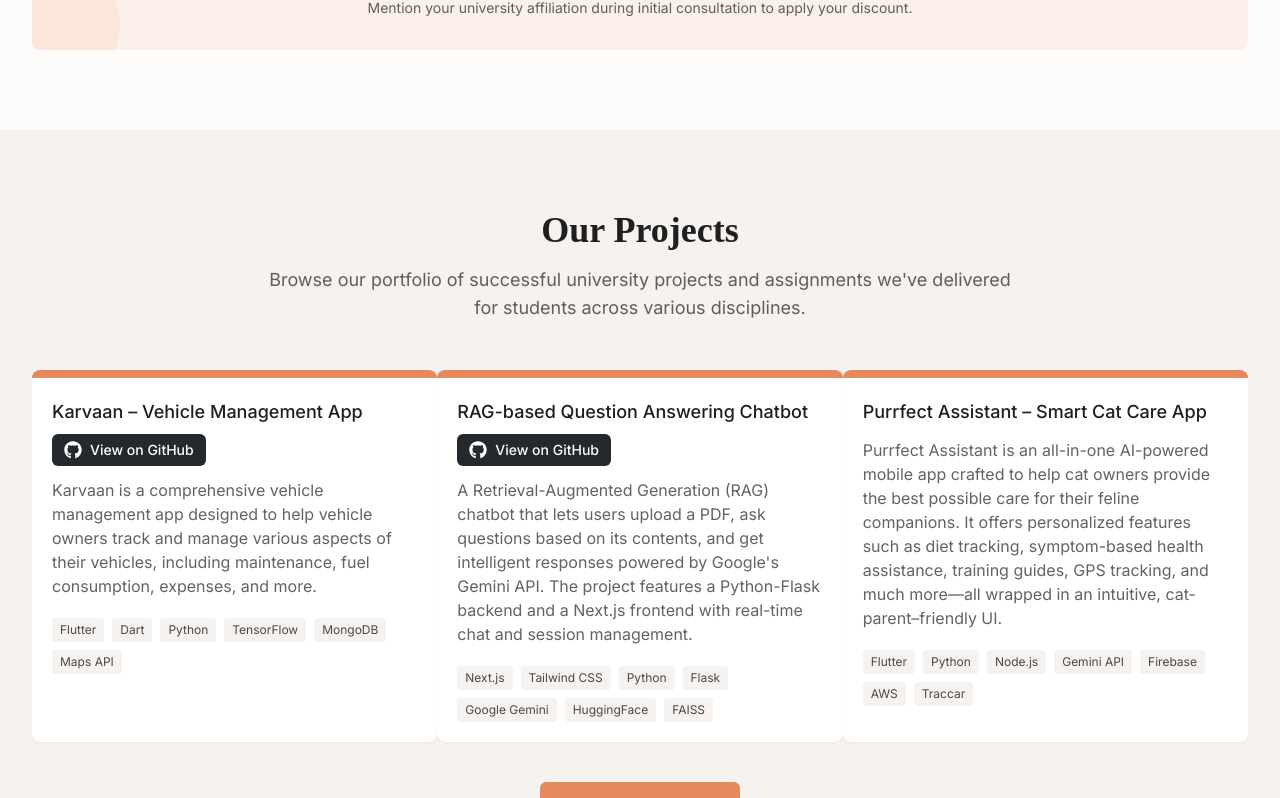
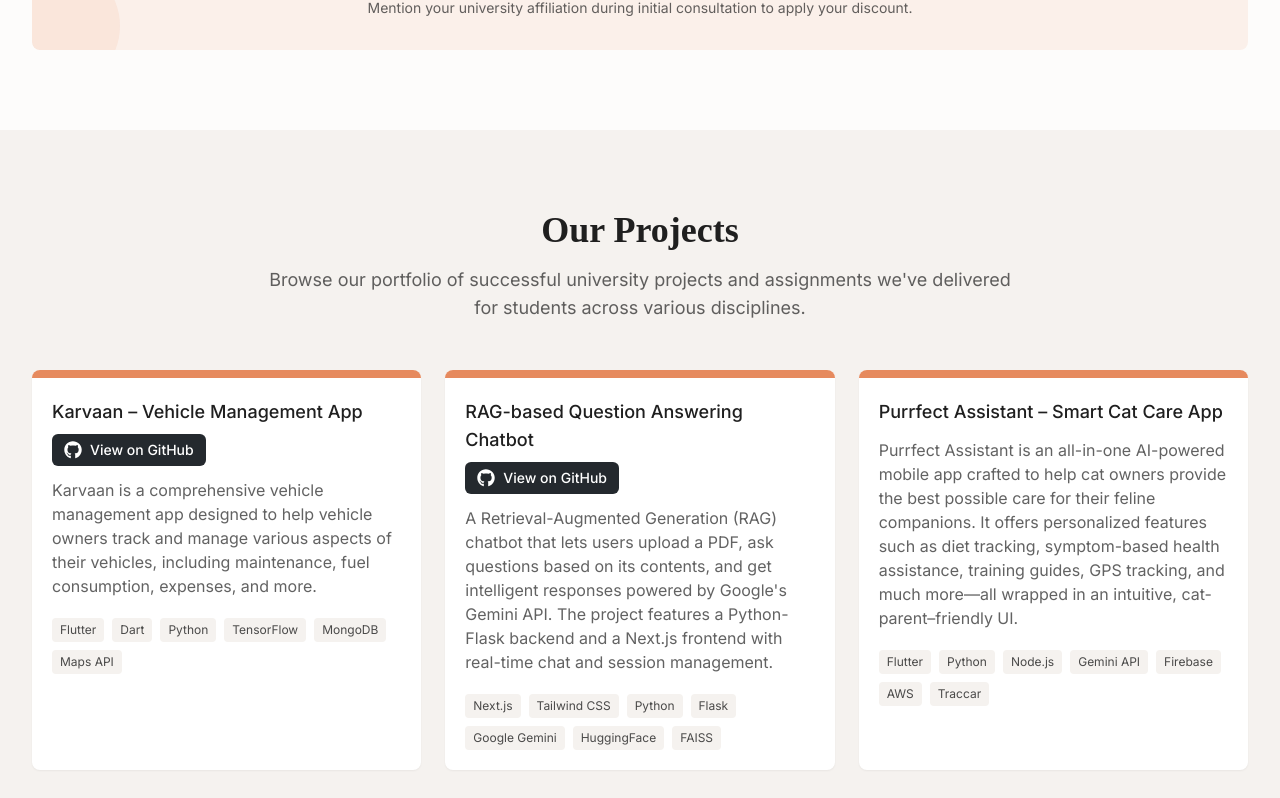
Before and after one commit to abbasahsan1/Axxiom, a Next.js app: page / in a window 1280 px wide. Shown: the part 1995-2793 px from the top of the page. Built offline with nearby package versions, Linux system fonts and the light colour scheme; a web font is replaced by a local one.

Commit message:
Final Version 2

```diff
--- a/app/animations.css
+++ b/app/animations.css
@@ -129,3 +129,33 @@
 .scale-transition {
   transition: transform 0.3s ease;
 }
+
+/* Ripple animation for buttons */
+@keyframes ripple {
+  0% {
+    transform: scale(0);
+    opacity: 1;
+  }
+  80% {
+    transform: scale(2);
+    opacity: 0.3;
+  }
+  100% {
+    transform: scale(2.5);
+    opacity: 0;
+  }
+}
+
+.ripple-effect {
+  position: absolute;
+  background: rgba(255, 255, 255, 0.4);
+  border-radius: 50%;
+  transform: scale(0);
+  animation: ripple 0.6s linear;
+  pointer-events: none;
+}
+
+/* Target the specific orange button for custom press behavior */
+.group:active .ripple-effect {
+  animation: ripple 0.6s linear;
+}
--- a/app/globals.css
+++ b/app/globals.css
@@ -22,6 +22,9 @@
   color: rgb(var(--foreground-rgb));
   background: rgb(var(--background-rgb));
   transition: background-color 0.3s ease, color 0.3s ease;
+  overflow-x: hidden; /* Prevent horizontal scrolling */
+  max-width: 100%; /* Ensure body does not exceed viewport width */
+  position: relative; /* Optional: Sometimes helps contain absolutely positioned children */
 }
 
 @layer components {
@@ -71,6 +74,41 @@
   .text-content {
     @apply text-primary/80 dark:text-dark-primary/80;
   }
+
+  /* Additional responsive utilities for taller screens */
+  .tall-screen-container {
+    @apply w-full max-w-full box-border;
+    min-width: 0; /* Prevents min-width issues */
+  }
+
+  /* Force narrow containers on extra-narrow viewports */
+  @media (max-width: 360px) {
+    .container-custom {
+      @apply px-2;
+      width: 100vw !important;
+      max-width: 100vw !important;
+      min-width: 0 !important;
+    }
+
+    /* Adjustments for hamburger menu positioning */
+    .header-nav-container {
+      @apply pr-1;
+    }
+  }
+
+  /* Improved overflow handling - applies to all screens but critical for tall/narrow screens */
+  html, body {
+    @apply overflow-x-hidden;
+    width: 100%;
+    max-width: 100vw;
+    /* Add smooth scrolling behavior */
+    scroll-behavior: smooth;
+  }
+
+  /* Ensure all flex and grid items can shrink properly */
+  .flex > *, .grid > * {
+    min-width: 0;
+  }
 }
 
 @keyframes fadeIn {
@@ -83,3 +121,12 @@
     transform: translateY(0);
   }
 }
+
+/*
+  IMPORTANT: The issue has been addressed with the CSS rules above.
+  The key fixes include:
+  1. Extra constraints for very narrow viewports
+  2. Improved overflow handling at the HTML/body level
+  3. Ensuring flex/grid items can properly shrink
+  4. Added utility classes specifically for the problematic sections
+*/
--- a/components/Contact.js
+++ b/components/Contact.js
@@ -104,11 +104,7 @@
                   rel="noopener noreferrer"
                   className="text-primary/80 dark:text-dark-primary/80 hover:text-accent transition-colors text-lg"
                 >
-                  +92 335 0014063
                 </a>
-                <p className="text-sm text-primary/60 dark:text-dark-primary/60 mt-2 mb-4">
-                  Available 9am-6pm (Monday-Friday)
-                </p>
 
                 {/* WhatsApp Button - Centered on mobile, regular alignment on desktop */}
                 <div className="flex justify-center md:block">
--- a/components/Hero.js
+++ b/components/Hero.js
@@ -1,8 +1,23 @@
 'use client';
 
 import { FaArrowRight } from 'react-icons/fa';
+import { useCallback } from 'react';
 
 const Hero = () => {
+  // Add a scroll handler function
+  const handleSmoothScroll = useCallback((e) => {
+    e.preventDefault();
+    const targetId = e.currentTarget.getAttribute('href').substring(1);
+    const targetElement = document.getElementById(targetId);
+
+    if (targetElement) {
+      window.scrollTo({
+        top: targetElement.offsetTop - 80, // Adjust for header height
+        behavior: 'smooth'
+      });
+    }
+  }, []);
+
   return (
     <div className="container-custom">
       <div className="flex flex-col md:flex-row items-center justify-between gap-12 py-32">
@@ -22,6 +37,7 @@
             {/* Enhanced Services button */}
             <a
               href="#services"
+              onClick={handleSmoothScroll}
               className="group bg-accent hover:bg-accent/90 text-white font-medium py-3 px-6 rounded-md transition-all duration-300 flex items-center justify-center gap-2 relative overflow-hidden shadow-md hover:shadow-lg transform hover:-translate-y-1"
             >
               <span>Our Services</span>
--- a/components/Projects.js
+++ b/components/Projects.js
@@ -1,12 +1,10 @@
 'use client';
 
-import { useState, useEffect, useRef } from 'react';
+import { useState, useEffect } from 'react';
 import { FaGithub, FaChevronDown, FaChevronUp } from 'react-icons/fa';
 
 const Projects = () => {
   const [showAllProjects, setShowAllProjects] = useState(false);
-  const [isAnimating, setIsAnimating] = useState(false);
-  const projectsRef = useRef(null);
   // Start with a safe default for server rendering (showing 3 projects)
   const [initialProjectCount, setInitialProjectCount] = useState(3);
 
@@ -54,13 +52,14 @@
       letter: "N"
     },
 
-    // Remaining placeholder project
+    // TravelPlannerApp
     {
-      title: "Project Title 6",
-      description: "Brief description of the project and the technologies used in its development.",
-      repoUrl: "#",
-      tags: ["React", "Node.js", "MongoDB"],
-      letter: "*"
+      title: "TravelPlannerApp",
+      description: "TravelPlannerApp is an intuitive mobile application designed for travelers to plan their trips with ease. The app allows users to search and book hotels, explore various cities, and create personalized trip itineraries. It also provides recommendations for popular tourist destinations and activities, ensuring each trip is perfectly tailored to the user's interests. The app integrates Google Maps for navigation and uses Gemini AI to offer real-time, personalized suggestions for activities.",
+      techStack: ["Kotlin", "Firebase Authentication", "Gemini API", "Maps API"],
+      repoUrl: "https://github.com/Abdullahxfarooqui/travelplannerapp",
+      liveUrl: "#",  // If there's no live URL, keep as "#" or remove if not required
+      image: "/images/projects/travel-planner.jpg" // Update with actual image path if available
     }
   ];
 
@@ -83,57 +82,7 @@
   }, []);
 
   const toggleShowAllProjects = () => {
-    // Don't allow toggling during animation
-    if (isAnimating) return;
-
-    setIsAnimating(true);
-
-    // Toggle with animation
-    const container = projectsRef.current;
-
-    if (showAllProjects) {
-      // Animation for collapsing
-      const projectItems = container.querySelectorAll('.project-item');
-
-      // Hide the items that will be removed with staggered delay
-      projectItems.forEach((item, index) => {
-        if (index >= initialProjectCount) {
-          const delay = (projectItems.length - index) * 60; // Stagger from end
-          setTimeout(() => {
-            item.classList.add('opacity-0', 'translate-y-4');
-          }, delay);
-        }
-      });
-
-      // After items are faded out, change state to trigger re-render
-      setTimeout(() => {
-        setShowAllProjects(false);
-        setIsAnimating(false);
-      }, (projectItems.length - initialProjectCount) * 60 + 300);
-    } else {
-      // Animation for expanding
-      setShowAllProjects(true);
-
-      // After re-render with all items, animate them in
-      setTimeout(() => {
-        const newItems = container.querySelectorAll('.project-item');
-        newItems.forEach((item, index) => {
-          if (index >= initialProjectCount) {
-            item.classList.add('opacity-0', 'translate-y-4');
-
-            // Stagger the appearance
-            const delay = (index - initialProjectCount + 1) * 60;
-            setTimeout(() => {
-              item.classList.remove('opacity-0', 'translate-y-4');
-            }, delay);
-          }
-        });
-
-        setTimeout(() => {
-          setIsAnimating(false);
-        }, (projectItems.length - initialProjectCount) * 60 + 300);
-      }, 50);
-    }
+    setShowAllProjects(!showAllProjects);
   };
 
   // Projects to display based on current state
@@ -149,15 +98,12 @@
         </p>
       </div>
 
-      <div
-        ref={projectsRef}
-        className="grid md:grid-cols-2 lg:grid-cols-3 gap-6 relative"
-      >
+      <div className="grid md:grid-cols-2 lg:grid-cols-3 gap-6">
         {/* Display projects based on current state */}
         {displayedProjects.map((project, index) => (
           <div
             key={index}
-            className={`project-item bg-white dark:bg-dark-secondary rounded-lg shadow-sm overflow-hidden hover:-translate-y-1 transition-all duration-300 hover:shadow-md flex flex-col ${index >= initialProjectCount ? "transition-opacity duration-300 ease-in-out" : ""}`}
+            className="bg-white dark:bg-dark-secondary rounded-lg shadow-sm overflow-hidden hover:-translate-y-1 transition-all hover:shadow-md flex flex-col"
           >
             {/* Remove the aspect-video div entirely and use a colored top border instead */}
             <div className="h-2 bg-accent w-full"></div>
@@ -181,12 +127,22 @@
                 {project.description}
               </p>
               <div className="flex flex-wrap gap-2 mt-auto pt-2">
-                {project.tags.map((tag, tagIndex) => (
+                {project.tags && project.tags.map((tag, tagIndex) => (
                   <span
                     key={tagIndex}
                     className="text-xs bg-tertiary dark:bg-dark-tertiary px-2 py-1 rounded text-primary/80 dark:text-dark-primary/80"
                   >
                     {tag}
+                  </span>
+                ))}
+
+                {/* If tags don't exist, show tech stack instead */}
+                {(!project.tags && project.techStack) && project.techStack.map((tech, techIndex) => (
+                  <span
+                    key={techIndex}
+                    className="text-xs bg-tertiary dark:bg-dark-tertiary px-2 py-1 rounded text-primary/80 dark:text-dark-primary/80"
+                  >
+                    {tech}
                   </span>
                 ))}
               </div>
@@ -199,8 +155,7 @@
       <div className="mt-10 text-center">
         <button
           onClick={toggleShowAllProjects}
-          disabled={isAnimating}
-          className={`group inline-flex items-center gap-2 bg-accent hover:bg-accent/90 text-white font-medium py-3 px-6 rounded-md transition-all hover:-translate-y-1 hover:shadow-md ${isAnimating ? 'opacity-80 cursor-not-allowed' : ''}`}
+          className="group inline-flex items-center gap-2 bg-accent hover:bg-accent/90 text-white font-medium py-3 px-6 rounded-md transition-all hover:-translate-y-1 hover:shadow-md"
           aria-label={showAllProjects ? "Show fewer projects" : "View all projects"}
         >
           {showAllProjects ? (
```
Also changed, not shown: 1 other file (tests, documents, lock files or other folders).
